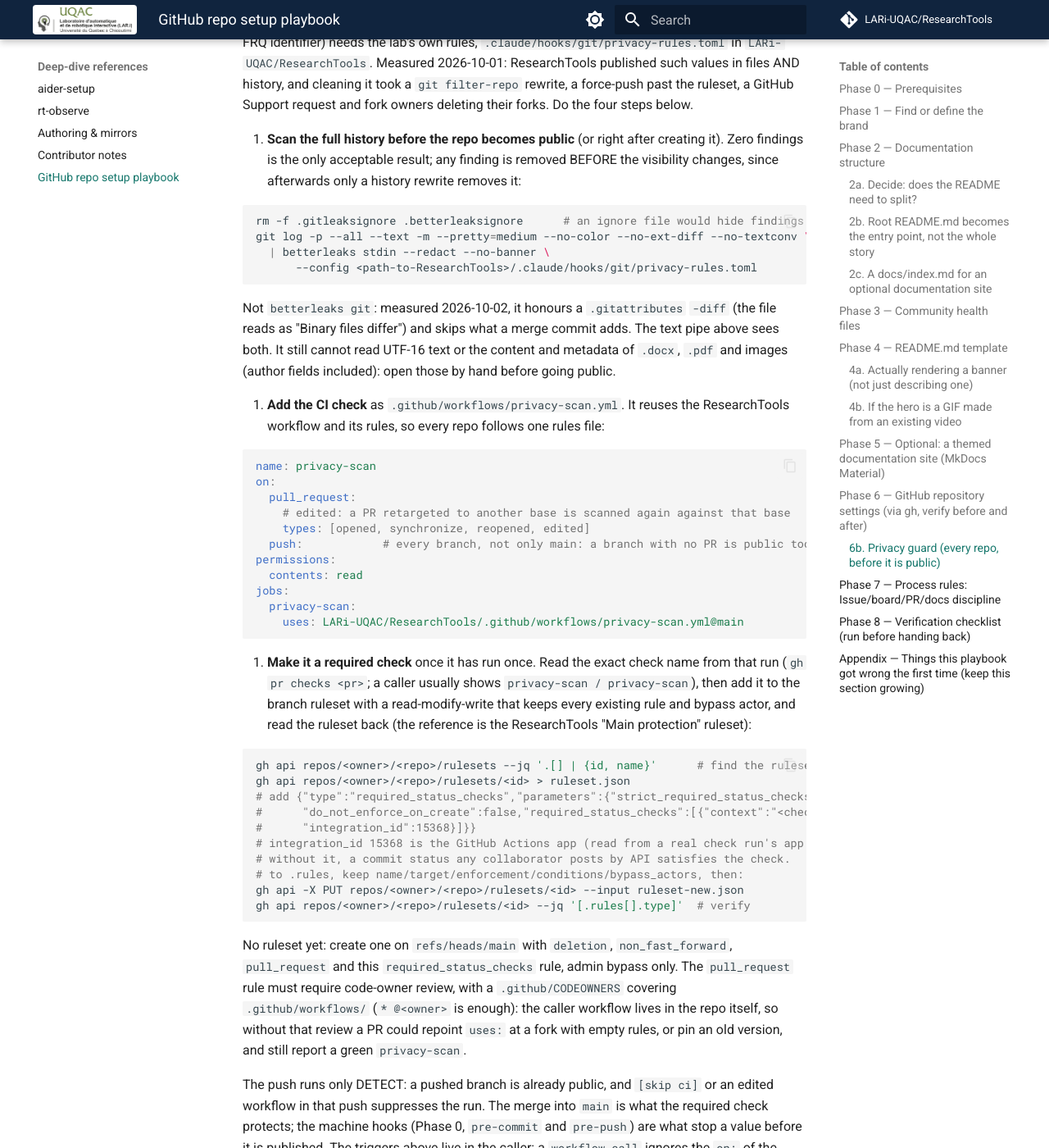
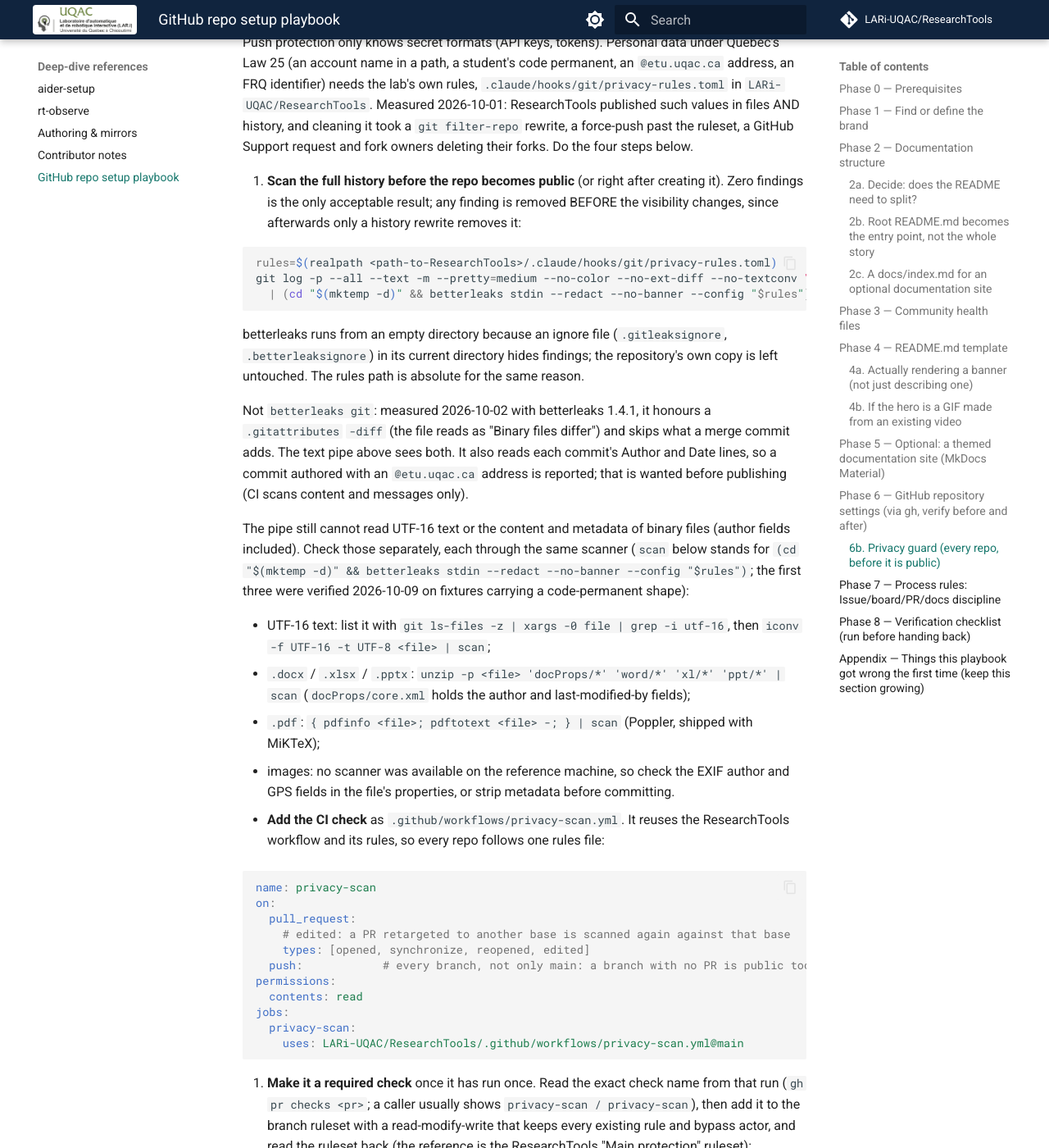
Before and after one commit to LARi-UQAC/ResearchTools, an MkDocs documentation site: the page built from docs/github-repo-setup-playbook.md, in a window 1280 px wide and 1400 px high, scrolled down 9267 px. Shown: the whole window at 82% size. Built offline with MkDocs 1.6.1 and Material for MkDocs 9.7.7, drawn with Linux system fonts in a browser that asks for light colours; comment, search, counter and statistics services are not loaded; some of the changed text lies outside the part shown.

Commit message:
docs(playbook): address the PR #57 review (M1, M2, L1-L4)
- M1: per-type checks for what the history pipe cannot read - UTF-16
  (file + iconv), .docx/.xlsx/.pptx (unzip docProps/word/xl/ppt), .pdf
  (pdfinfo + pdftotext), each piped through the same scanner; verified
  2026-10-09 on fixtures. Images: no scanner on the reference machine,
  stated as such. Phase 8 read-back points at these commands.
- M2: no rm of a tracked ignore file; betterleaks runs from mktemp -d with
  an absolute rules path, as the hooks already do.
- L1: git push --no-verify skips pre-push too; CI is the backstop.
- L2: core.hooksPath prints the absolute path, not a tilde.
- L3: the 2026-10-02 measurement names betterleaks 1.4.1 (R13).
- L4: the pipe reads Author lines (wanted before publishing); Phase 8
  reads back require_code_owner_review.

Co-Authored-By: Claude Opus 5.5 <noreply@anthropic.com>

````diff
--- a/docs/github-repo-setup-playbook.md
+++ b/docs/github-repo-setup-playbook.md
@@ -40,12 +40,14 @@ gh api user --jq .login # confirms which account is actually authenticated
 - If the plan includes a themed documentation site: Python 3 for a **dedicated** virtualenv
   (never reuse a project's own test/runtime venv for doc tooling — see Phase 5).
 - The machine's privacy guard is active, so nothing personal is committed while the repo is
-  being built: `git config --global core.hooksPath` must print `~/.config/git/hooks`, and
+  being built: `git config --global core.hooksPath` must print the absolute path of
+  `~/.config/git/hooks` (the installer writes the full path, not a tilde), and
   `git config --local core.hooksPath` must print NOTHING inside the repo (a local value, such
   as the one husky sets, silently switches the guard off for that repo), and
   `betterleaks version` must answer, and `~/.config/git/hooks` must hold both `pre-commit`
   (checks each commit) and `pre-push` (checks every outgoing commit and its message, so a
-  `--no-verify` commit is still stopped before it is published). If not, install it from a
+  `git commit --no-verify` is still stopped before it is published; `git push --no-verify`
+  skips `pre-push` as well, and then only CI catches it). If not, install it from a
   ResearchTools clone: `winget install Betterleaks.Betterleaks`, then
   `.\.claude\hooks\git\install-git-hooks.ps1`. The hooks use a COPY of the rules: re-run the
   installer after pulling a ResearchTools change to `privacy-rules.toml`.
@@ -389,17 +391,34 @@ a GitHub Support request and fork owners deleting their forks. Do the four steps
    changes, since afterwards only a history rewrite removes it:
 
    ```bash
-   rm -f .gitleaksignore .betterleaksignore      # an ignore file would hide findings
+   rules=$(realpath <path-to-ResearchTools>/.claude/hooks/git/privacy-rules.toml)
    git log -p --all --text -m --pretty=medium --no-color --no-ext-diff --no-textconv \
-     | betterleaks stdin --redact --no-banner \
-         --config <path-to-ResearchTools>/.claude/hooks/git/privacy-rules.toml
+     | (cd "$(mktemp -d)" && betterleaks stdin --redact --no-banner --config "$rules")
    ```
 
-   Not `betterleaks git`: measured 2026-10-02, it honours a `.gitattributes` `-diff` (the
-   file reads as "Binary files differ") and skips what a merge commit adds. The text pipe
-   above sees both. It still cannot read UTF-16 text or the content and metadata of
-   `.docx`, `.pdf` and images (author fields included): open those by hand before going
-   public.
+   betterleaks runs from an empty directory because an ignore file (`.gitleaksignore`,
+   `.betterleaksignore`) in its current directory hides findings; the repository's own
+   copy is left untouched. The rules path is absolute for the same reason.
+
+   Not `betterleaks git`: measured 2026-10-02 with betterleaks 1.4.1, it honours a
+   `.gitattributes` `-diff` (the file reads as "Binary files differ") and skips what a merge
+   commit adds. The text pipe above sees both. It also reads each commit's Author and Date
+   lines, so a commit authored with an `@etu.uqac.ca` address is reported; that is wanted
+   before publishing (CI scans content and messages only).
+
+   The pipe still cannot read UTF-16 text or the content and metadata of binary files
+   (author fields included). Check those separately, each through the same scanner
+   (`scan` below stands for `(cd "$(mktemp -d)" && betterleaks stdin --redact --no-banner
+   --config "$rules")`; the first three were verified 2026-10-09 on fixtures carrying a
+   code-permanent shape):
+
+   - UTF-16 text: list it with `git ls-files -z | xargs -0 file | grep -i utf-16`, then
+     `iconv -f UTF-16 -t UTF-8 <file> | scan`;
+   - `.docx` / `.xlsx` / `.pptx`: `unzip -p <file> 'docProps/*' 'word/*' 'xl/*' 'ppt/*' | scan`
+     (`docProps/core.xml` holds the author and last-modified-by fields);
+   - `.pdf`: `{ pdfinfo <file>; pdftotext <file> -; } | scan` (Poppler, shipped with MiKTeX);
+   - images: no scanner was available on the reference machine, so check the EXIF author
+     and GPS fields in the file's properties, or strip metadata before committing.
 
 2. **Add the CI check** as `.github/workflows/privacy-scan.yml`. It reuses the ResearchTools
    workflow and its rules, so every repo follows one rules file:
@@ -555,10 +574,12 @@ concrete example separately, clearly marked as one instance rather than the univ
       unrelated session.
 - [ ] Privacy guard (Phase 6b), each item READ BACK, not assumed:
   - full-history scan (the text pipe of Phase 6b step 1) with the lab rules: zero findings,
-    and every `.docx`/`.pdf`/image opened by hand;
+    and every UTF-16, `.docx`, `.pdf` and image file checked with the per-type commands of
+    that same step;
   - `git config --local core.hooksPath` prints nothing in the repo (Phase 0);
   - the caller workflow lists `edited` under `pull_request: types`;
-  - `.github/CODEOWNERS` covers `.github/workflows/`;
+  - `.github/CODEOWNERS` covers `.github/workflows/`, and the ruleset's `pull_request` rule
+    has `require_code_owner_review: true`;
   - `security_and_analysis` shows secret scanning AND push protection `enabled`;
   - the `privacy-scan` check is green on a real pull request;
   - the branch ruleset lists that check under `required_status_checks`.
````
